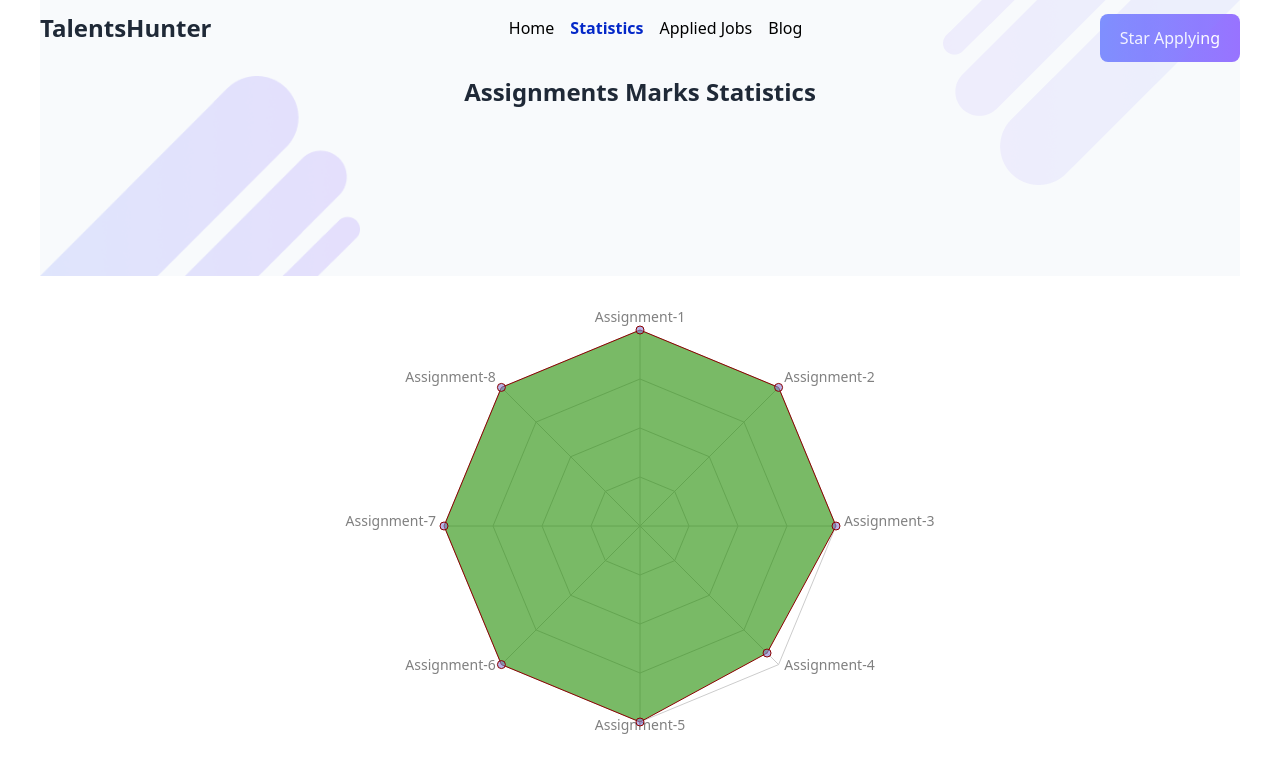
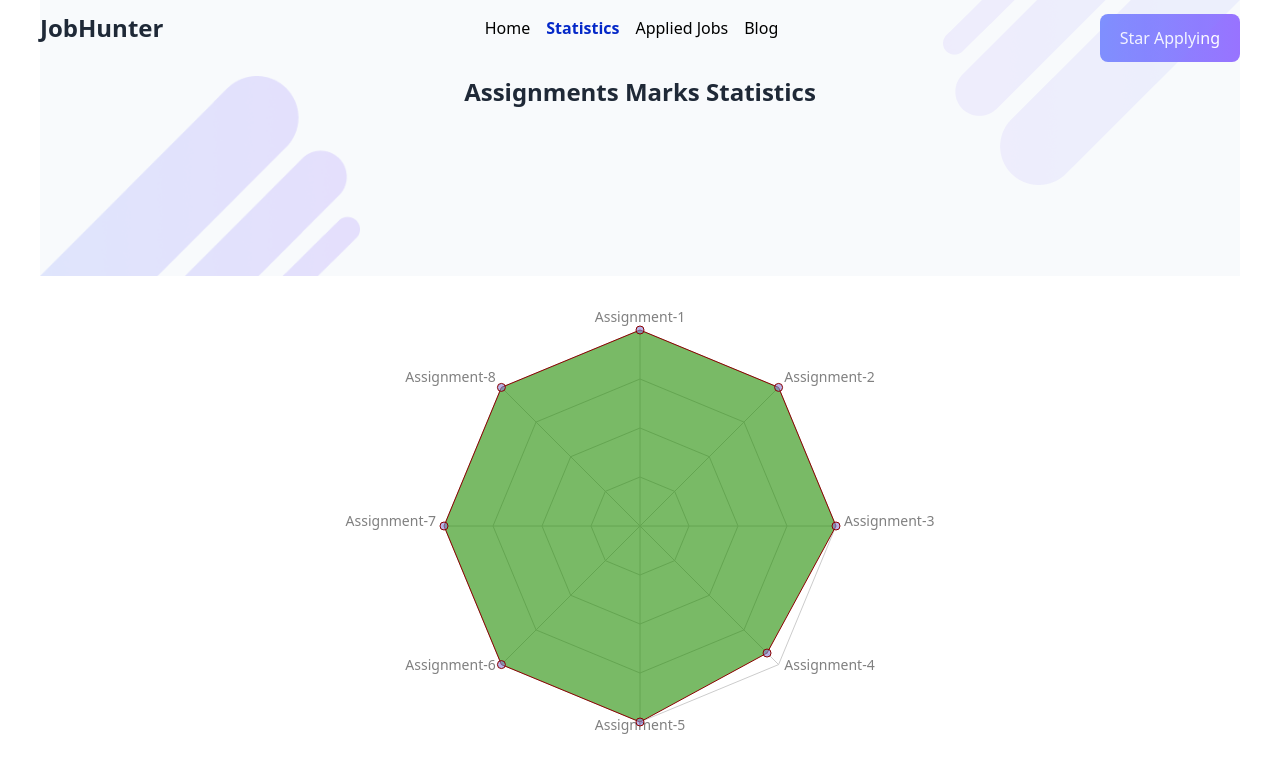
Before and after one commit to KhanZiaul/Job-Hunter, a React (Vite) app: page /statistics in a window 1280 px wide. Shown: the top 772 px of the page. Built offline with nearby package versions, Linux system fonts and the light colour scheme.

Commit message:
dynamic title added

```diff
--- a/src/Components/AppliedJobs/AppliedJobs.jsx
+++ b/src/Components/AppliedJobs/AppliedJobs.jsx
@@ -4,9 +4,11 @@ import Image2 from '../../assets/banner/Vector-1.png'
 import { useLoaderData } from 'react-router-dom';
 import { getAppliedJobsCart } from '../LocalStorage/LocalStorage';
 import ShowAppliedJobs from '../ShowAppliedJobs/ShowAppliedJobs';
-import JobDetails from '../JobDetails/JobDetails';
+import useTitle from '../../Title/useTitle';
 
 const AppliedJobs = () => {
+
+    useTitle('applied_jobs')
 
     const datas = useLoaderData()
     let getAppliedJobsId = getAppliedJobsCart()
--- a/src/Components/Header/Header.jsx
+++ b/src/Components/Header/Header.jsx
@@ -1,7 +1,9 @@
 import React from 'react';
 import headerImage from '../../assets/banner/P3OLGJ1 copy 1.png'
+import useTitle from '../../Title/useTitle';
 
 const Header = () => {
+    useTitle('home')
     return (
         <div className='md:flex flex-col-reverse md:flex-row justify-between items-center gap-5 md:gap-0'>
             <div>
--- a/src/Components/Nav/Nav.jsx
+++ b/src/Components/Nav/Nav.jsx
@@ -7,7 +7,7 @@ const Nav = () => {
 
     return (
         <nav className='md:flex justify-between items-center'>
-            <Link to='/'><h2 className='text-2xl font-bold mb-5'>TalentsHunter</h2> </Link>
+            <Link to='/'><h2 className='text-2xl font-bold mb-5'>JobHunter</h2> </Link>
             <div className='relative'>
 
                 <div className='mb-5 md:hidden'>
--- a/src/Components/Statistics/Statistics.jsx
+++ b/src/Components/Statistics/Statistics.jsx
@@ -2,9 +2,10 @@ import React, { useEffect, useState } from 'react';
 import { Radar, RadarChart, PolarGrid, PolarAngleAxis, PolarRadiusAxis, ResponsiveContainer, Tooltip } from 'recharts';
 import Image from '../../assets/banner/Vector.png'
 import Image2 from '../../assets/banner/Vector-1.png'
+import useTitle from '../../Title/useTitle';
 
 const Statistics = () => {
-
+    useTitle('statistics')
     const [chartDatas, setChartDatas] = useState([])
     useEffect(() => {
         fetch('marks.json')
--- a/src/Title/useTitle.js
+++ b/src/Title/useTitle.js
@@ -2,7 +2,7 @@ import { useEffect } from "react";
 
 const useTitle = title =>{
     useEffect(()=>{
-        document.title = title
+        document.title = `${title} - job-hunter`
     },[title])
 }
 
```
